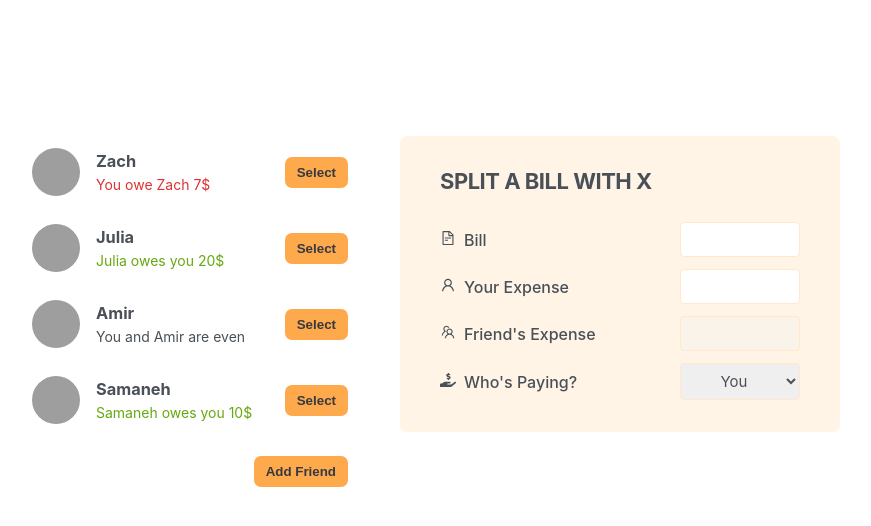
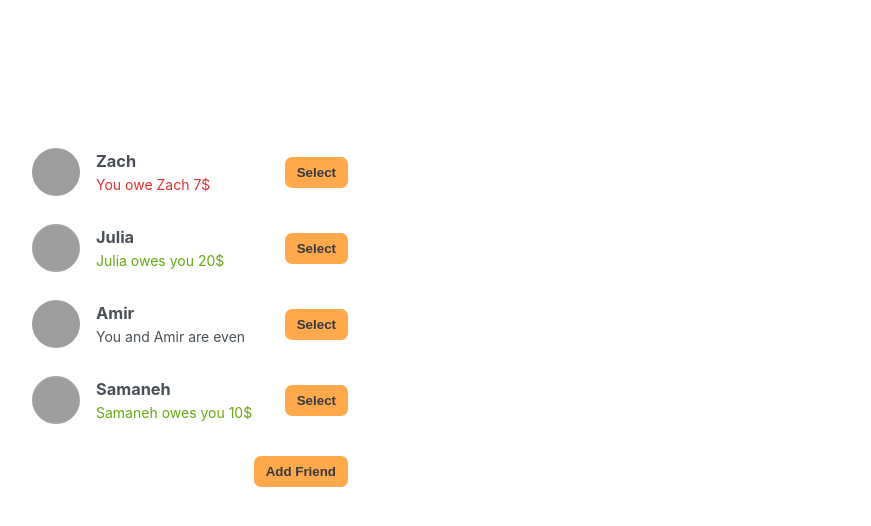
Before and after one commit to MatinT-SA/share-split, a React (Create React App) app: page / in a window 1280 px wide. Shown: the top 526 px of the page, without its empty margins (210-1081 px from the left). Built offline with nearby package versions, Linux system fonts and the light colour scheme; grey boxes are pictures that could not be loaded.

Commit message:
handling friend's selection

```diff
--- a/src/App.js
+++ b/src/App.js
@@ -36,6 +36,7 @@ const initialFriends = [
 export default function App() {
   const [showAddFriend, setShowAddFriend] = useState(false);
   const [friends, setFriends] = useState(initialFriends);
+  const [selectedFriend, setSelectedFriend] = useState(null);
 
   function handleShowAddFriend() {
     setShowAddFriend((curShow) => !curShow);
@@ -46,33 +47,53 @@ export default function App() {
     setShowAddFriend(false);
   }
 
+  function handleSelectFriend(friend) {
+    setSelectedFriend((curSelect) =>
+      curSelect?.id === friend.id ? null : friend
+    );
+    setShowAddFriend(false);
+  }
+
   return (
     <div className="app">
       <div className="sidebar">
-        <FriendsList friends={friends} />
+        <FriendsList
+          friends={friends}
+          selectedFriend={selectedFriend}
+          onSelectFriend={handleSelectFriend}
+        />
+
         {showAddFriend && <FormAddFriend onAddFriend={handleAddFriend} />}
+
         <Button onClick={handleShowAddFriend}>
           {showAddFriend ? "Close" : "Add Friend"}
         </Button>
       </div>
-      <FormSplitBill />
+      {selectedFriend && <FormSplitBill selectedFriend={selectedFriend} />}
     </div>
   );
 }
 
-function FriendsList({ friends }) {
+function FriendsList({ friends, onSelectFriend, selectedFriend }) {
   return (
     <ul>
       {friends.map((friend) => (
-        <Friend friend={friend} key={friend.id} />
+        <Friend
+          friend={friend}
+          key={friend.id}
+          onSelectFriend={onSelectFriend}
+          selectedFriend={selectedFriend}
+        />
       ))}
     </ul>
   );
 }
 
-function Friend({ friend }) {
+function Friend({ friend, onSelectFriend, selectedFriend }) {
+  const isSelected = selectedFriend?.id === friend.id;
+
   return (
-    <li>
+    <li className={isSelected ? "selected" : ""}>
       <img src={friend.image} alt={friend.name} />
       <h3>{friend.name}</h3>
 
@@ -88,7 +109,9 @@ function Friend({ friend }) {
       )}
       {friend.balance === 0 && <p>You and {friend.name} are even</p>}
 
-      <Button>Select</Button>
+      <Button onClick={() => onSelectFriend(friend)}>
+        {isSelected ? "Close" : "Select"}
+      </Button>
     </li>
   );
 }
@@ -152,36 +175,36 @@ function FormAddFriend({ onAddFriend }) {
   );
 }
 
-function FormSplitBill() {
+function FormSplitBill({ selectedFriend }) {
   return (
     <form className="form-split-bill">
-      <h2>Split a bill with X</h2>
+      <h2>Split a bill with {selectedFriend.name}</h2>
 
       <label>
-        <AiOutlineFileText style={{ marginRight: "8px" }} />
+        <AiOutlineFileText className="icons" />
         Bill
       </label>
       <input type="text" />
 
       <label>
-        <AiOutlineUser style={{ marginRight: "8px" }} />
+        <AiOutlineUser className="icons" />
         Your Expense
       </label>
       <input type="text" />
 
       <label>
-        <AiOutlineTeam style={{ marginRight: "8px" }} />
-        Friend's Expense
+        <AiOutlineTeam className="icons" />
+        {selectedFriend.name}'s Expense
       </label>
       <input type="text" disabled />
 
       <label>
-        <FaHandHoldingUsd style={{ marginRight: "8px" }} />
+        <FaHandHoldingUsd className="icons" />
         Who's Paying?
       </label>
       <select>
         <option value="user">You</option>
-        <option value="friend">X</option>
+        <option value="friend">{selectedFriend.name}</option>
       </select>
     </form>
   );
```
